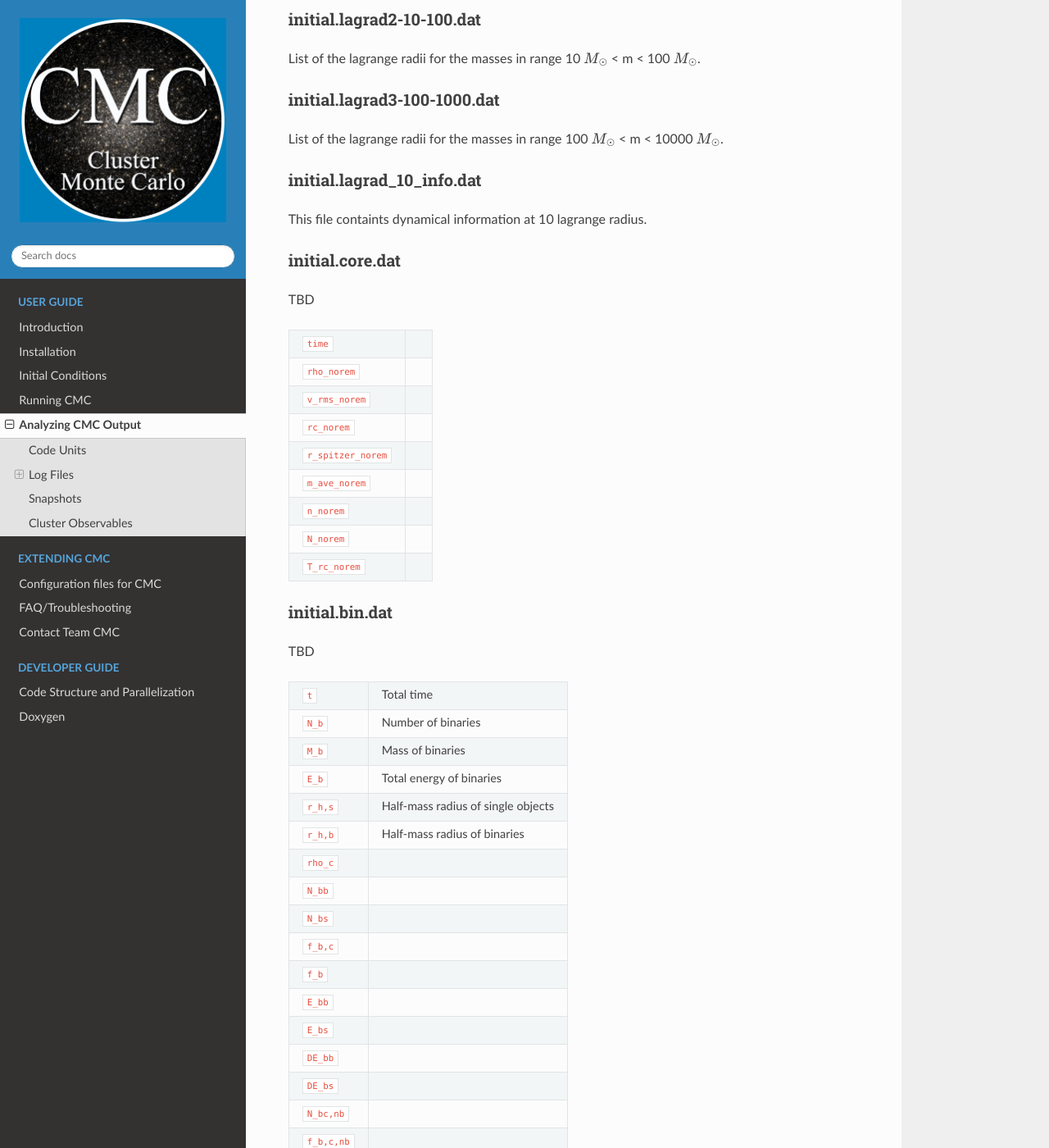
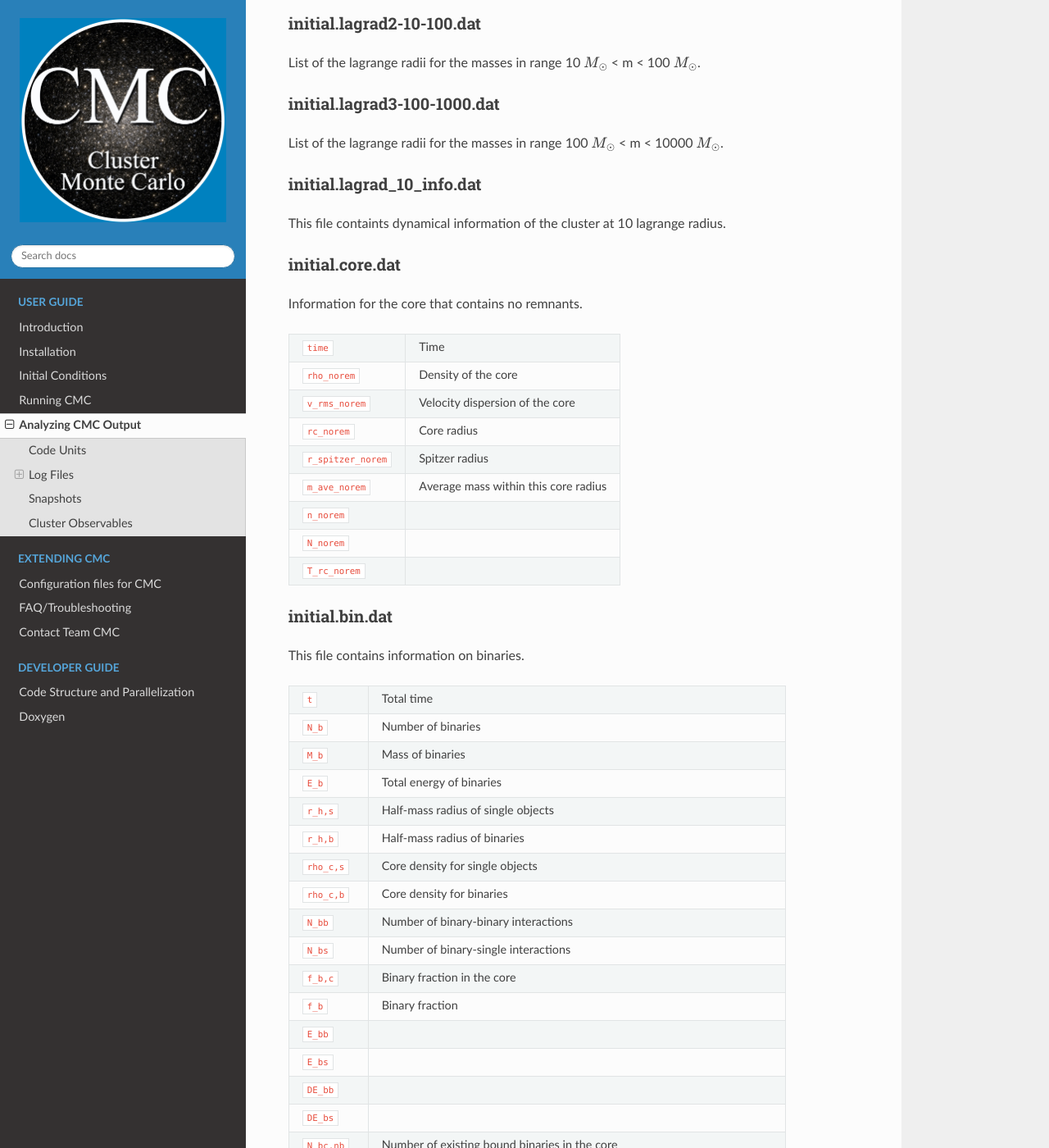
Before and after one commit to ClusterMonteCarlo/CMC-COSMIC, a Sphinx documentation site: the page built from docs/sphinx/source/output/index.rst, in a window 1280 px wide and 1400 px high, scrolled down 14889 px. Shown: the whole window at 82% size. Built offline with Sphinx 7.4.7 and the Read the Docs theme 2.0.0, drawn with Linux system fonts in a browser that asks for light colours; formulas are drawn with MathJax 3; the version number could not be read and is left out; some of the changed text lies outside the part shown.

Commit message:
Update index.rst (#36)

```diff
--- a/docs/sphinx/source/output/index.rst
+++ b/docs/sphinx/source/output/index.rst
@@ -130,7 +130,7 @@
 ``rc_nb``           Core radius calculated with density weighted averages as in Casertano & Hut (1985)
 ``DMse``            Total mass loss from the cluster per time step due to stellar evolution [:math:`{M_{\odot}}`]
 ``DMrejuv`` 	     Mass loss from rejuvenation per time step [:math:`{M_{\odot}}`]
-``N_c_nb``          Number of stars within the core: :math:`\frac{4 \pi}{3} rc_{\rm nb}^3  \frac{n_{\rm c}{2}`
+``N_c_nb``          Number of stars within the core: :math:`\frac{4 \pi}{3} rc_{\rm nb}^3  \frac{n_{\rm c}}{2}`
 ================  =====================================================
 
 initial.binint.log
@@ -440,7 +440,7 @@
 ``bacc0``                       Mass accreted to the primary
 ``tacc0``                       Time spent accreting mass to the primary ?
 ``mass0_0``                     Primary initial mass
-``epoch0``                      ?
+``epoch0``
 ``bhspin``                      BH spin (if single)
 ``bhspin1``                     BH spin for primary (if binary)
 ``ospin``                       Single star spin angular momentum
@@ -501,14 +501,14 @@
 ``TotalTime``                    Total time
 ``Dt``                           Time step
 ``Etotal``                       Total energy
-``max_r``
+``max_r``                        Maximum radius of a star
 ``N_bound``                      Number of objects bound to the cluster
 ``Rtidal``                       Tidal radius of the cluster
 ``Mtotal``                       Total mass of the cluster
 ``Etotal.P``                     Total potential energy of the cluster
 ``Etotal.K``                     Total kinetic energy of the cluster
 ``VRatio``                       Virial ratio
-``TidalMassLoss``
+``TidalMassLoss``                Mass lost through the tidal radius
 ``core_radius``                  Core radius
 ``rho_core``                     Core density
 ``v_core``                       Velocity dispersion in the core
@@ -647,20 +647,20 @@
 initial.lagrad_10_info.dat
 --------------------------
 
-This file containts dynamical information at 10 lagrange radius.
+This file containts dynamical information of the cluster at 10 lagrange radius.
 
 initial.core.dat
 ----------------
 
-TBD
+Information for the core that contains no remnants.
 
 ==============================  =====================================================
-``time``
-``rho_norem``
-``v_rms_norem``
-``rc_norem``
-``r_spitzer_norem``
-``m_ave_norem``
+``time``                         Time
+``rho_norem``                    Density of the core
+``v_rms_norem``                  Velocity dispersion of the core
+``rc_norem``                     Core radius
+``r_spitzer_norem``              Spitzer radius
+``m_ave_norem``                  Average mass within this core radius
 ``n_norem``
 ``N_norem``
 ``T_rc_norem``
@@ -669,7 +669,7 @@
 initial.bin.dat
 --------------
 
-TBD
+This file contains information on binaries.
 
 ==============================  =====================================================
 ``t``                           Total time
@@ -678,18 +678,19 @@
 ``E_b``                         Total energy of binaries
 ``r_h,s``                       Half-mass radius of single objects
 ``r_h,b``                       Half-mass radius of binaries
-``rho_c``
-``N_bb``
-``N_bs``
-``f_b,c``
-``f_b``
+``rho_c,s``                     Core density for single objects
+``rho_c,b``                     Core density for binaries
+``N_bb``                        Number of binary-binary interactions
+``N_bs``                        Number of binary-single interactions
+``f_b,c``                       Binary fraction in the core
+``f_b``                         Binary fraction
 ``E_bb``
 ``E_bs``
 ``DE_bb``
 ``DE_bs``
-``N_bc,nb``
-``f_b,c,nb``
-``N_bc``
+``N_bc,nb``                      Number of existing bound binaries in the core
+``f_b,c,nb``                     Fraction of existing bound binaries in the core
+``N_bc``                         Number of all binaries including the escaped and destroyed ones in the core
 ==============================  =====================================================
 
 initial.bhformation.dat
@@ -714,7 +715,7 @@
 initial.3bb.log
 ---------------
 
-TBD
+This file contains information of three body binaries (triples).
 
 ==============================  =====================================================
 ``time``                         Time
@@ -727,27 +728,27 @@
 ``m1``                           Mass of object `_1`
 ``m2``                           Mass of object `_2`
 ``m3``                           Mass of object `_3`
-``ave_local_mass``
-``n_local``
-``sigma_local``
-``eta``
-``Eb``
-``ecc``                         Eccentricty
-``a``                           Semi-major axis [AU]
-``r_peri``                      Pericenter distance [AU]
-``r(bin)``
-``r(single)``
-``vr(bin)``                     Radial velocity of binary
-``vt(bin)``                     Tangential velocity of binary
-``vr(single)``                  Radial velocity of single object
-``vt(single)``
-``phi(bin)``
-``phi(single)``
-``delta_PE``
-``delta_KE``
-``delta_E(interaction)``
-``delta_E(cumulative)``
-``N_3bb``
+``ave_local_mass``               Average local mass
+``n_local``                      Local number density
+``sigma_local``                  The local 3D velocity dispersion
+``eta``                          Hardness of the inner binary
+``Eb``                           Binding energy of the inner binary
+``ecc``                          Eccentricty
+``a``                            Semi-major axis [AU]
+``r_peri``                       Pericenter distance [AU]
+``r(bin)``                       Radial distance of the binary
+``r(single)``                    Radial distance of the single object
+``vr(bin)``                      Radial velocity of binary
+``vt(bin)``                      Tangential velocity of binary
+``vr(single)``                   Radial velocity of single object
+``vt(single)``                   Tangential velocity of single object
+``phi(bin)``                     Potential energy of the binary
+``phi(single)``                  Potential energy of the single object
+``delta_PE``                     Change of the potential energy
+``delta_KE``                     Change of the kinetic energy
+``delta_E(interaction)``         Change of the total energy per interaction
+``delta_E(cumulative)``          Change of the total energy for all 3-body interactions
+``N_3bb``                        The number of triples formed
 ==============================  =====================================================
 
 
@@ -756,8 +757,8 @@
 Average rate and probability of three-body binary formation in the timestep calculated from the innermost 300 triplets of single stars considered for three-body binary formation.
 
 ==============================  =====================================================
-``time``
-``dt``
+``time``                         Time
+``dt``                           Time step
 ``dt*N/log(gamma*N)``
 ``Rate_3bb``
 ``P_3bb``                        Probability of binary formation
@@ -771,7 +772,7 @@
 TBD
 
 ==============================  =====================================================
-``time``
+``time``                          Time
 ``thetase>1.5708:f``
 ``q``
 ``<M>``
@@ -781,19 +782,21 @@
 initial.lightcollision.log
 ---------------------------
 
-TBD
+List of stars that fail to form triples.
 
 ==============================  =====================================================
-``time``                          Time
-``k``
-``id``                            ID number
-``m``                             Mass
-``type``
-``rad``
-``Eb``
-``ecc``                            Eccentricity
-``a``			                       Semi-major axis [AU]
-``rp``                             [AU]
+``time``                            Time
+``k1``                              Variable to store most massive star index
+``k2``                              Second most massive star index
+``k3``                              Least massive star index
+``id``                              ID number
+``m``                               Mass
+``type``                            Stellar type
+``rad``                             Stellar radius
+``Eb``                              Binding energy
+``ecc``                             Eccentricity
+``a``			                        Semi-major axis [AU]
+``rp``                              m1 * m2 * madhoc / (eta * sqr(sigma_local)) [AU]
 ==============================  =====================================================
 
 
```
